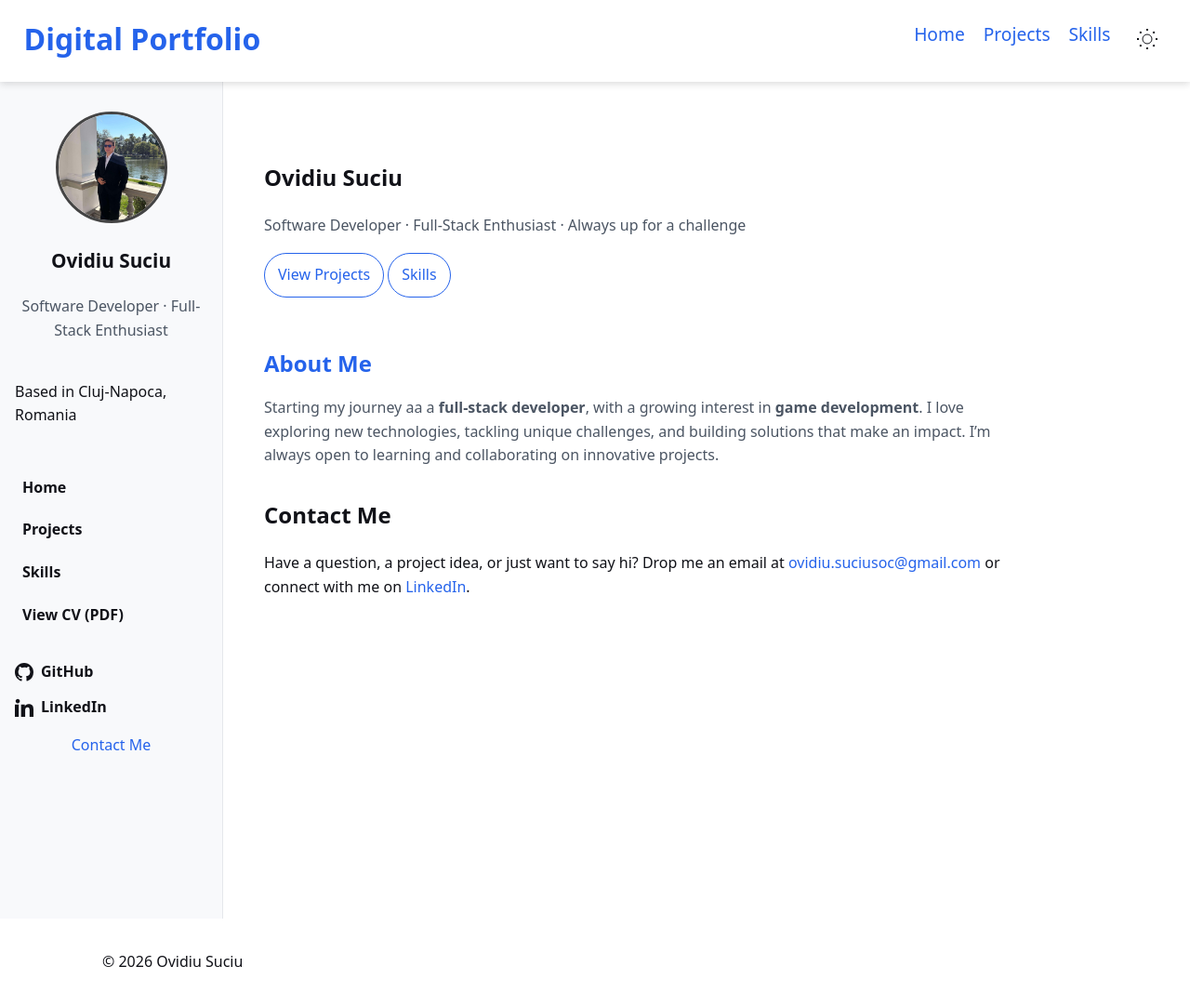
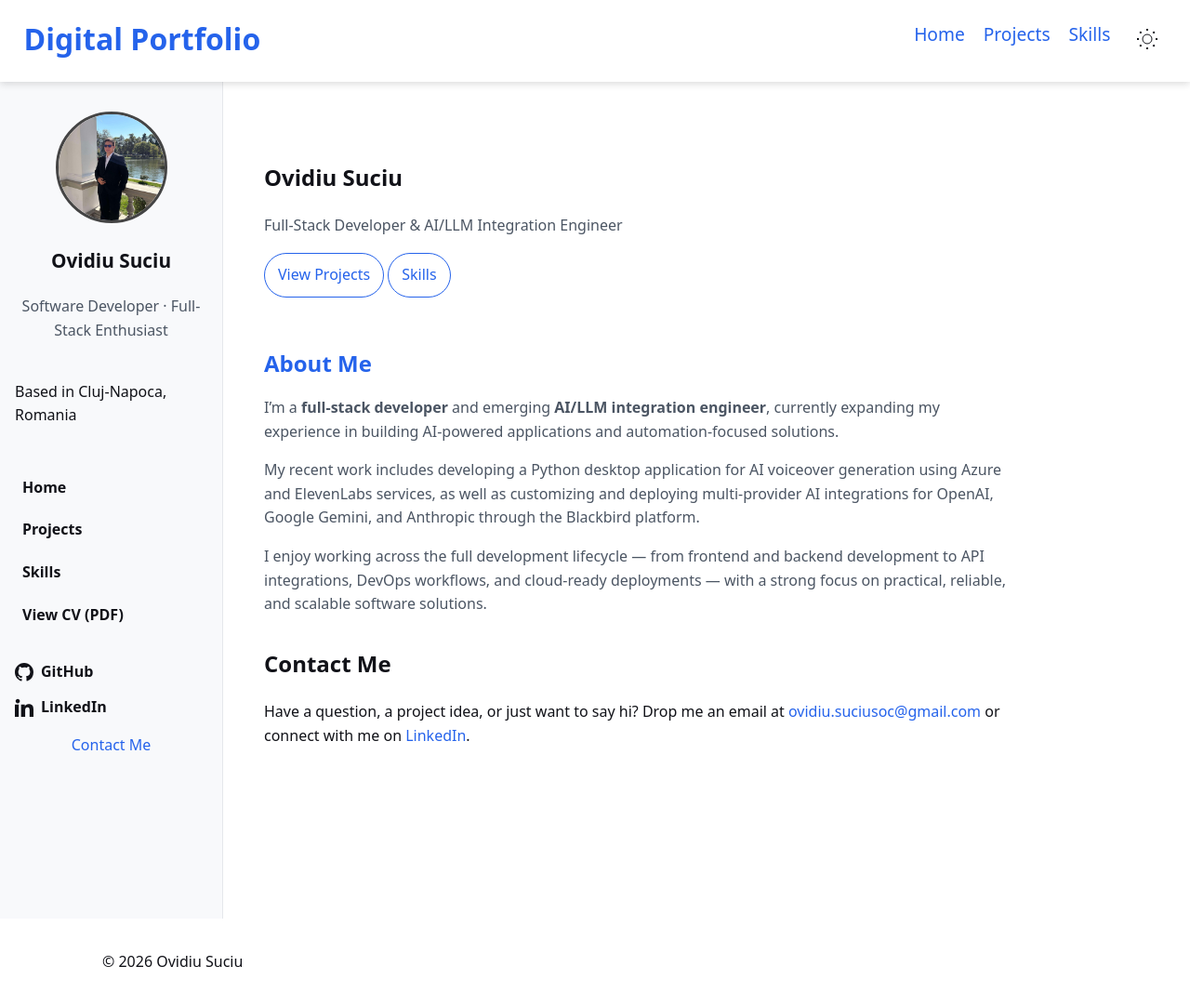
Before and after one commit to socovidiu/my-website, a Jekyll site: the page built from index.md, in a window 1280 px wide. Shown: the whole page at 93% size. Built offline with Jekyll 4.4.1, drawn with Linux system fonts in a browser that asks for light colours.

Commit message:
Add new experience skills

```diff
--- a/_config.yml
+++ b/_config.yml
@@ -1,7 +1,7 @@
 title: Ovidiu Suciu
 github_username: socovidiu
 name: Digital Portfolio
-tagline: Software Developer · Full-Stack Enthusiast · Always up for a challenge
+tagline: Full-Stack Developer & AI/LLM Integration Engineer
 theme: null
 baseurl: "/my-website"
 url: "https://socovidiu.github.io"
--- a/_layouts/home.html
+++ b/_layouts/home.html
@@ -15,12 +15,21 @@ layout: default
 <section class="about-me">
   <h2>About Me</h2>
   <p>
-    Starting my journey aa a <strong>full-stack developer</strong>, with a growing interest in
-    <strong>game development</strong>. I love exploring new technologies, tackling unique challenges,
-    and building solutions that make an impact. I’m always open to learning and collaborating
-    on innovative projects.
+    I’m a <strong>full-stack developer</strong> and emerging <strong>AI/LLM integration engineer</strong>,
+    currently expanding my experience in building AI-powered applications and automation-focused solutions.
   </p>
 
+  <p>
+    My recent work includes developing a Python desktop application for AI voiceover generation using
+    Azure and ElevenLabs services, as well as customizing and deploying multi-provider AI integrations
+    for OpenAI, Google Gemini, and Anthropic through the Blackbird platform.
+  </p>
+
+  <p>
+    I enjoy working across the full development lifecycle — from frontend and backend development to
+    API integrations, DevOps workflows, and cloud-ready deployments — with a strong focus on practical,
+    reliable, and scalable software solutions.
+  </p>
 </section>
 
 {% assign featured = site.projects | where_exp: 'p', 'p.featured == true' | slice: 6 %}
```
Also changed, not shown: _data/skills.yml (+26 -6 lines), _projects/resume-buildder-llm-service.md (added, +11 -0 lines), _projects/resume-builder-api.md (+1 -3 lines), _projects/resume-builder-web-app.md (+3 -2 lines), _projects/reume-builder-k8s-infrastructure.md (added, +11 -0 lines), 1 other file.
